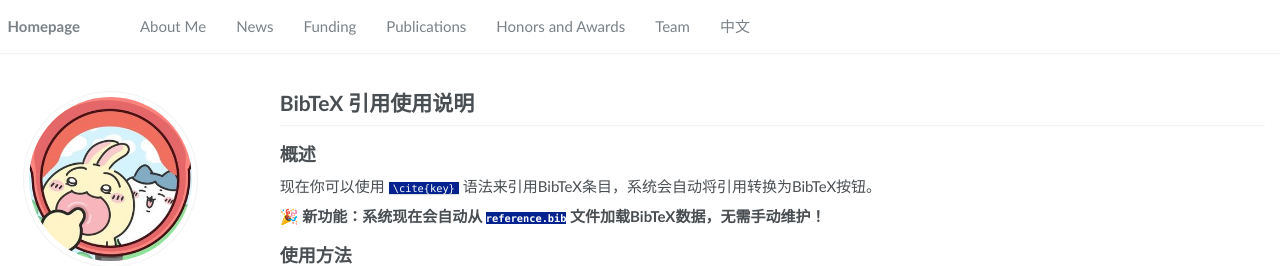
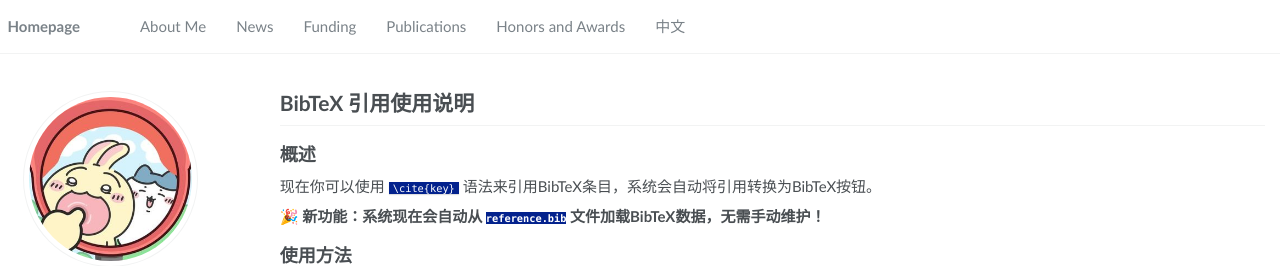
Before and after one commit to yuchaozhi/yuchaozhi.github.io, a Jekyll site: the page built from BIBTEX_USAGE.md, in a window 1280 px wide. Shown: the top 266 px of the page. Built offline with Jekyll 4.4.1, drawn with Linux system fonts in a browser that asks for light colours; some web fonts are replaced; our own code applies the rules of GitHub Pages for plain Markdown files.

Commit message:
update team

```diff
--- a/_data/navigation-zh.yml
+++ b/_data/navigation-zh.yml
@@ -15,8 +15,8 @@
   - title: "荣誉奖项"
     url: "#-honors-and-awards"
 
-  - title: "团队成员"
-    url: "#-team"
+  # - title: "团队成员"
+  #   url: "#-team"
 
   # - title: "相关链接"
   #   url: "/zh/links/"
--- a/_data/navigation.yml
+++ b/_data/navigation.yml
@@ -24,8 +24,8 @@
   # - title: "Skills"
   #   url: "#-skills"
 
-  - title: "Team"
-    url: "#-team"
+  # - title: "Team"
+  #   url: "#-team"
 
   # - title: "Links"
   #   url: "/links/"
--- a/_pages/about.md
+++ b/_pages/about.md
@@ -24,8 +24,8 @@
 <span class='anchor' id='-honors-and-awards'></span>
 {% include_relative includes/honers.md %}
 
-<span class='anchor' id='-team'></span>
-{% include_relative includes/team.md %}
+<!-- <span class='anchor' id='-team'></span>
+{% include_relative includes/team.md %} -->
 
 {% include_relative includes/others.md %}
 
--- a/zh/index.md
+++ b/zh/index.md
@@ -21,5 +21,5 @@
 <span class='anchor' id='-honors-and-awards'></span>
 {% include_relative includes/honers_zh.md %}
 
-<span class='anchor' id='-team'></span>
-{% include_relative includes/team_zh.md %}
+<!-- <span class='anchor' id='-team'></span>
+{% include_relative includes/team_zh.md %} -->
```
